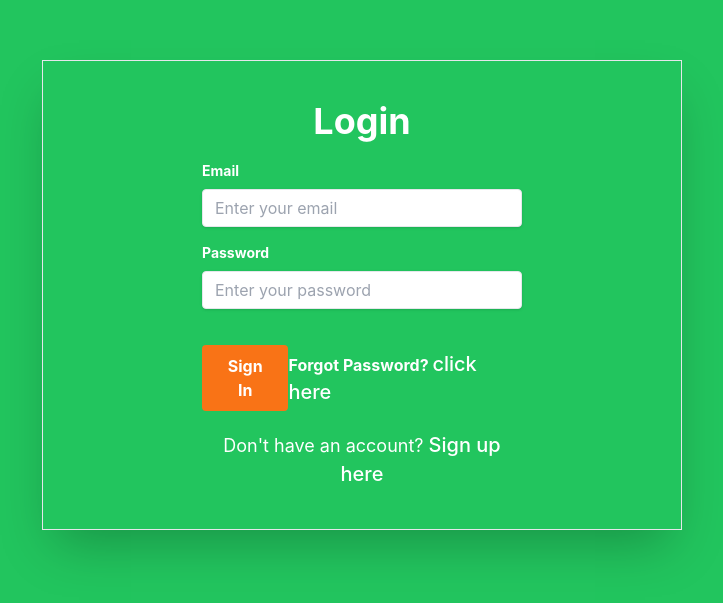
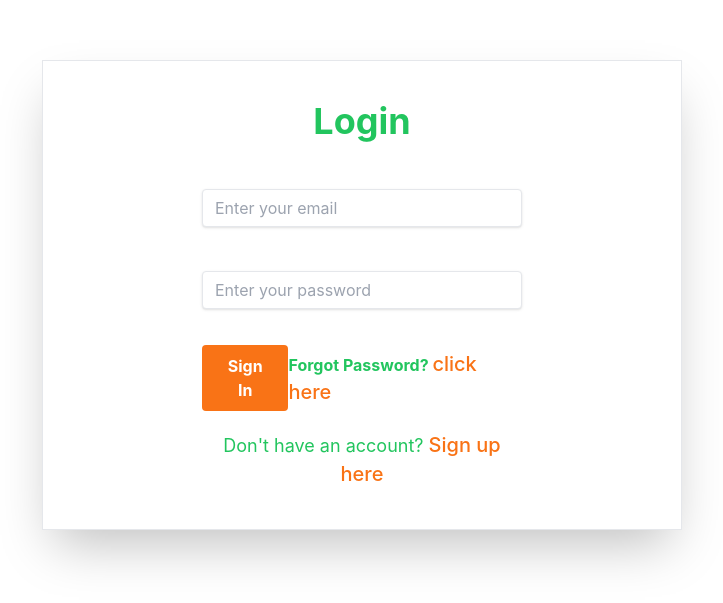
Before and after one commit to dev-sylv/FoodApp, a React (Vite) app: page /login-user in a window 1280 px wide. Shown: the part 105-708 px from the top of the page, without its empty margins (278-1001 px from the left). Built offline with nearby package versions, Linux system fonts and the light colour scheme.

Commit message:
assignment color theory combo saved

```diff
--- a/src/pages/Auth/Login.tsx
+++ b/src/pages/Auth/Login.tsx
@@ -66,9 +66,9 @@ const Login = () => {
   });
 
   return (
-    <div className="w-full h-screen bg-green-500 flex justify-center items-center">
+    <div className="w-full h-screen bg-white flex justify-center items-center">
       <div className="border shadow-2xl py-10 flex flex-col justify-center items-center w-6/12">
-        <h4 className="text-white font-bold text-4xl mb-5">Login</h4>
+        <h4 className="text-green-500 font-bold text-4xl mb-5">Login</h4>
         <div className="w-full max-w-xs" onSubmit={Submit}>
           <form className=" ">
             <div className="mb-4">
@@ -106,20 +106,20 @@ const Login = () => {
                 Sign In
               </button>
 
-              <a className="inline-block align-baseline font-bold text-base hover:text-white text-white">
+              <a className="inline-block align-baseline font-bold text-base hover:text-orange-500 text-green-500">
                 Forgot Password?{" "}
                 <NavLink to="/forget-password">
-                  <span className="text-white cursor-pointer text-xl">
+                  <span className="text-orange-500 cursor-pointer text-xl">
                     click here
                   </span>
                 </NavLink>
               </a>
             </div>
           </form>
-          <p className="text-center text-white mt-5 text-lg">
+          <p className="text-center text-green-500 mt-5 text-lg">
             Don't have an account?{" "}
             <NavLink to="/register-user">
-              <span className="cursor-pointer text-white text-xl">
+              <span className="cursor-pointer text-orange-500 text-xl">
                 Sign up here
               </span>
             </NavLink>
--- a/src/pages/Auth/RedirectToEmail.tsx
+++ b/src/pages/Auth/RedirectToEmail.tsx
@@ -2,7 +2,7 @@ import React from "react";
 
 const RedirectToEmail = () => {
   return (
-    <div className="w-full h-screen bg-green-500 flex justify-center items-center">
+    <div className="w-full h-screen bg-white flex justify-center items-center">
       <div className="w-2/5 flex justify-center items-center shadow-2xl bg-white h-72">
         <div className="w-4/5 flex items-center flex-col h-64">
           <h1 className="text-green-500">
--- a/src/pages/Auth/Register.tsx
+++ b/src/pages/Auth/Register.tsx
@@ -68,9 +68,9 @@ const Register = () => {
   });
 
   return (
-    <div className="w-full h-screen bg-green-500 flex justify-center items-center">
+    <div className="w-full h-screen bg-white flex justify-center items-center">
       <div className="border shadow-2xl py-10 flex flex-col justify-center items-center w-6/12">
-        <h4 className="text-white font-bold text-4xl mb-5">Sign Up</h4>
+        <h4 className="text-green-500 font-bold text-4xl mb-5">Sign Up</h4>
         <div className="w-full max-w-xs" onSubmit={UserReg}>
           <form className=" ">
             <div className="mb-2">
@@ -141,10 +141,10 @@ const Register = () => {
               </button>
             </div>
           </form>
-          <p className="text-center text-white mt-5 text-lg">
+          <p className="text-center text-green-500 mt-5 text-lg">
             Already have an account?{" "}
             <NavLink to="/login-user">
-              <span className="cursor-pointer text-white text-xl">
+              <span className="cursor-pointer text-orange-500 text-xl">
                 Login here
               </span>
             </NavLink>
```
